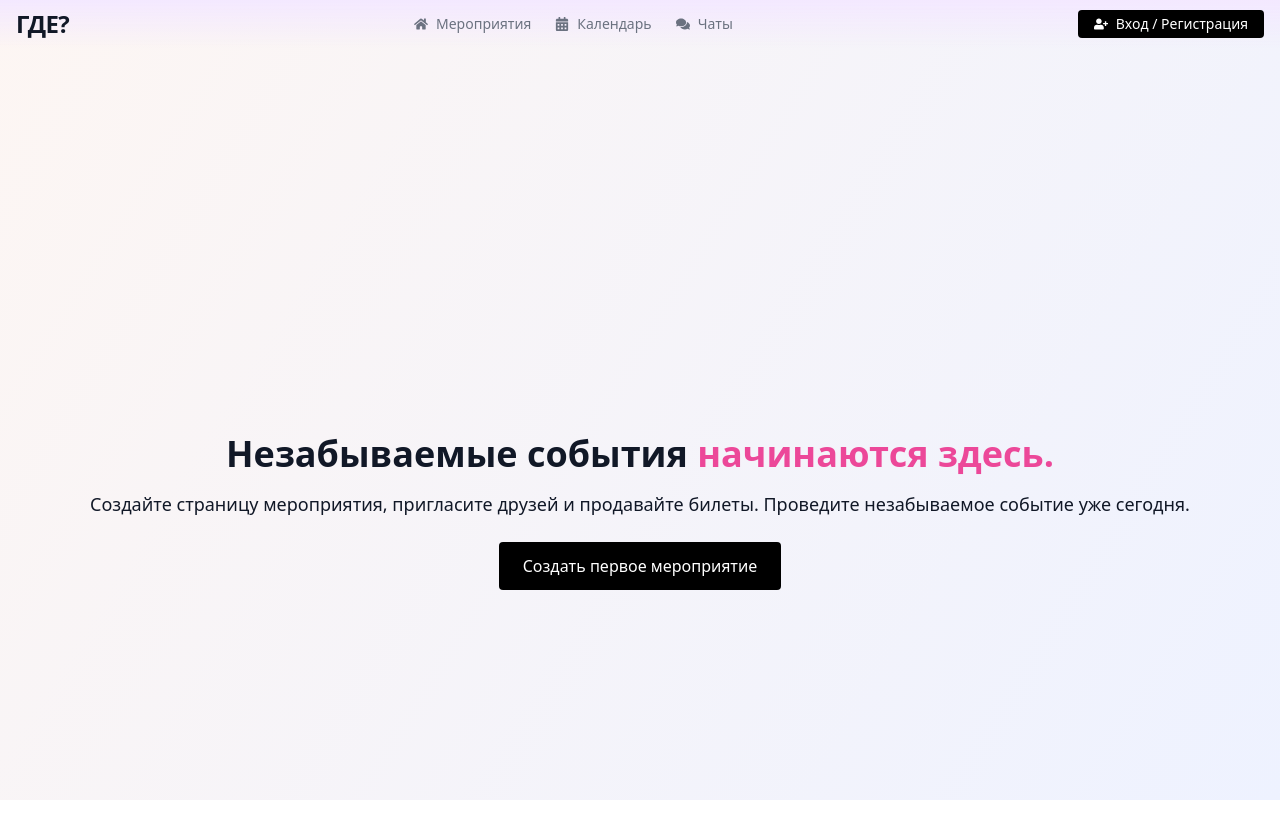
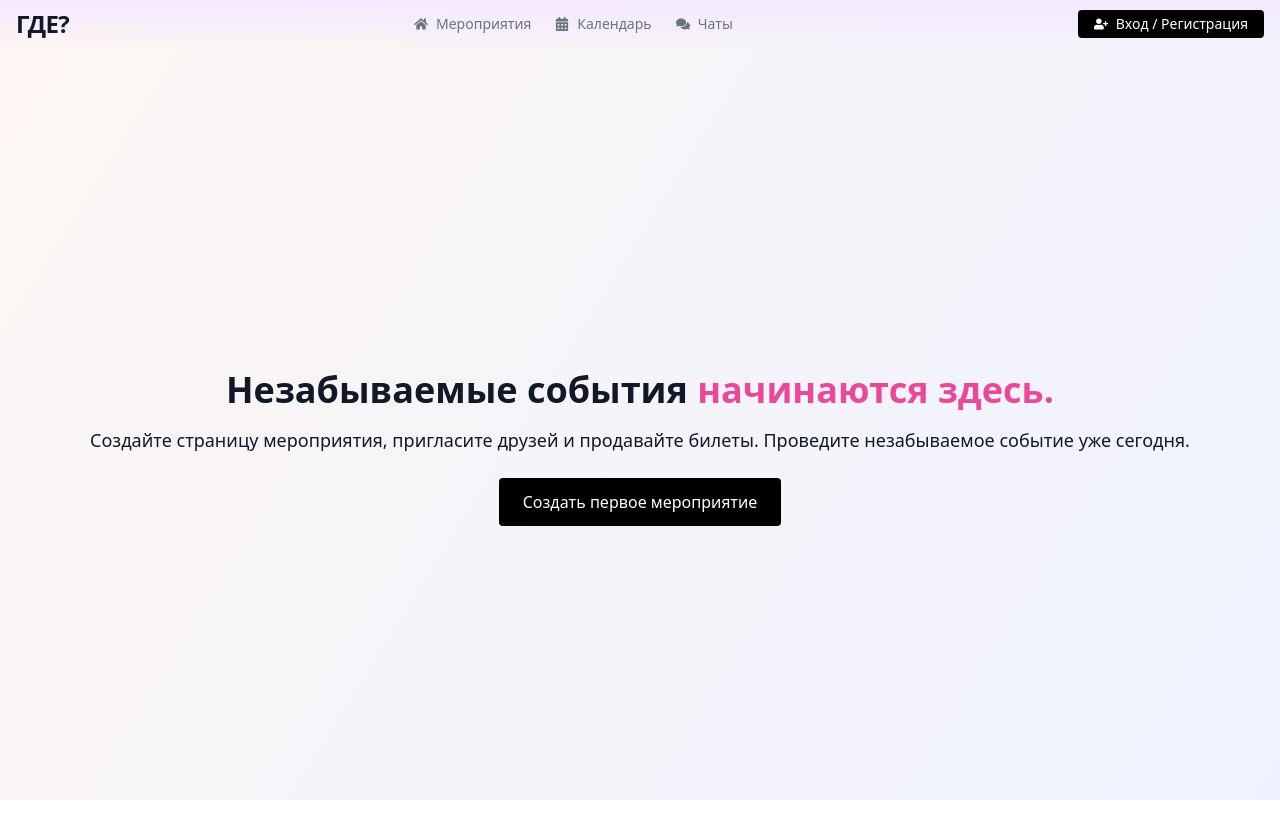
Before and after one commit to qarbo/meetups-fe, a React (Create React App) app: page / in a window 1280 px wide. Shown: the top 838 px of the page. Built offline with nearby package versions, Linux system fonts and the light colour scheme; no server answers.

Commit message:
Content padding fix

```diff
--- a/src/App.js
+++ b/src/App.js
@@ -133,7 +133,7 @@ export default function App() {
           </div>
         </header>
 
-          <main className="pt-16">
+          <main>
             <Routes>
               <>
                 <Route path="/" element={<LandingPage />} />
```
